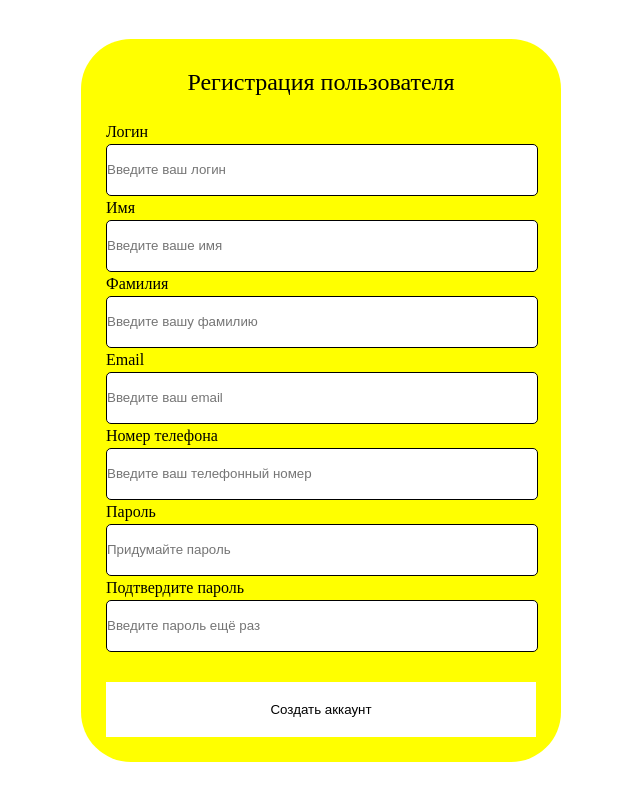
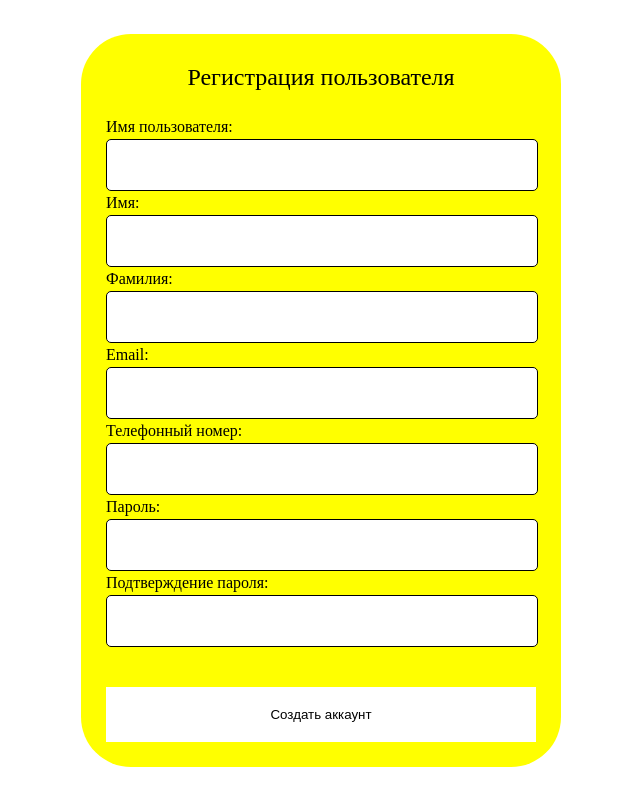
Before and after one commit to Lucash123321/market-place, a Django app: page /register in a window 1280 px wide. Shown: the whole page, without its empty margins (319-959 px from the left). Run offline with Django 4.2, Linux system fonts and the light colour scheme.

Commit message:
registration is ready

```diff
--- a/sellnbuy/sellnbuy/settings.py
+++ b/sellnbuy/sellnbuy/settings.py
@@ -108,7 +108,9 @@ AUTH_PASSWORD_VALIDATORS = [
 # Internationalization
 # https://docs.djangoproject.com/en/4.2/topics/i18n/
 
-LANGUAGE_CODE = 'en-us'
+LANGUAGE_CODE = 'ru-RU'
+USE_I18N = True
+
 
 TIME_ZONE = 'UTC'
 
--- a/sellnbuy/static/css/style.css
+++ b/sellnbuy/static/css/style.css
@@ -68,12 +68,13 @@ main
     padding-top: 5px;
 }
 
-.registration{
+.form-page{
     min-height: 100vh;
     display: flex;
     align-items: center;
     justify-content: center;
     padding: 0 400px;
+    min-width: 400px;
 }
 
 .form-background{
@@ -113,3 +114,11 @@ main
     border: none;
     margin-top: 30px;
 }
+
+.form-error{
+    color: red;
+}
+
+.non-field-errors{
+    margin-top: 10px;
+}
--- a/sellnbuy/templates/users/registration.html
+++ b/sellnbuy/templates/users/registration.html
@@ -6,39 +6,30 @@
     <title>Title</title>
     <link rel="stylesheet" href="{% static 'css/style.css' %}">
 </head>
-<body class="registration">
+<body class="form-page">
     <section class="form-background">
         <header class="form-header">Регистрация пользователя</header>
-        <form action="#" class="form">
+        <form method="POST" class="form">
+            {% csrf_token %}
+            {% for field in form %}
             <div class="input-box">
-                <label>Логин</label>
-                <input type="text" placeholder="Введите ваш логин">
+                <label>{{ field.label_tag }}</label>
+                <div>{{ field }}</div>
+                {% if field.errors %}
+                    {% for error in field.errors %}
+                        <div class="form-error">{{ error }}</div>
+                    {% endfor %}
+                {% endif %}
             </div>
-            <div class="input-box">
-                <label>Имя</label>
-                <input type="text" placeholder="Введите ваше имя">
-            </div>
-            <div class="input-box">
-                <label>Фамилия</label>
-                <input type="text" placeholder="Введите вашу фамилию">
-            </div>
-            <div class="input-box">
-                <label>Email</label>
-                <input type="text" placeholder="Введите ваш email">
-            </div>
-            <div class="input-box">
-                <label>Номер телефона</label>
-                <input type="text" placeholder="Введите ваш телефонный номер">
-            </div>
-            <div class="input-box">
-                <label>Пароль</label>
-                <input type="text" placeholder="Придумайте пароль">
-            </div>
-            <div class="input-box">
-                <label>Подтвердите пароль</label>
-                <input type="text" placeholder="Введите пароль ещё раз">
-            </div>
-            <button>Создать аккаунт</button>
+            {% endfor %}
+            <section class="non-field-errors">
+                {% if form.non_field_errors %}
+                    {% for error in form.non_field_errors %}
+                        <div class="form-error">{{ error }}</div>
+                    {% endfor %}
+                {% endif %}
+            </section>
+            <button type="submit">Создать аккаунт</button>
         </form>
     </section>
 </body>
--- a/sellnbuy/users/forms.py
+++ b/sellnbuy/users/forms.py
@@ -5,12 +5,12 @@ from django import forms
 User = get_user_model()
 
 
-class UserRegistration(UserCreationForm):
+class UserRegistrationForm(UserCreationForm):
     email = forms.EmailField()
-    first_name = forms.CharField(max_length=50)
-    last_name = forms.CharField(max_length=50)
-    phone = forms.CharField(max_length=18)
+    first_name = forms.CharField(max_length=50, label="Имя")
+    last_name = forms.CharField(max_length=50, label="Фамилия")
+    phone = forms.CharField(max_length=18, label="Телефонный номер")
 
     class Meta(UserCreationForm.Meta):
         model = User
-        fields = ('username', 'first_name', 'last_name', 'email', 'phone', 'password1', 'password2')
+        fields = ['username', 'first_name', 'last_name', 'email', 'phone', 'password1', 'password2']
--- a/sellnbuy/users/views.py
+++ b/sellnbuy/users/views.py
@@ -1,7 +1,15 @@
-from django.shortcuts import render
+from django.shortcuts import render, redirect
+from .forms import UserRegistrationForm
 
 # Create your views here.
 
 
 def register(request):
-    return render(request, 'users/registration.html')
+    if request.method == "POST":
+        form = UserRegistrationForm(request.POST)
+        if form.is_valid():
+            form.save()
+            return redirect("/")
+        return render(request, 'users/registration.html', {'form': form})
+    form = UserRegistrationForm()
+    return render(request, 'users/registration.html', {'form': form})
```
Also changed, not shown: sellnbuy/templates/users/login.html (added, +10 -0 lines).
